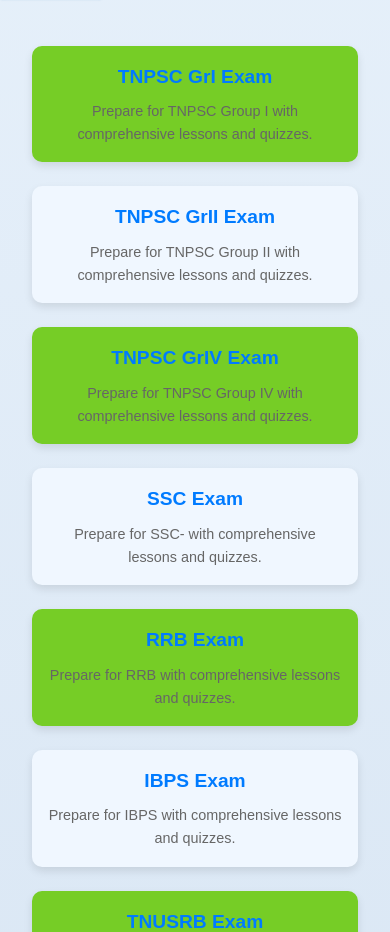
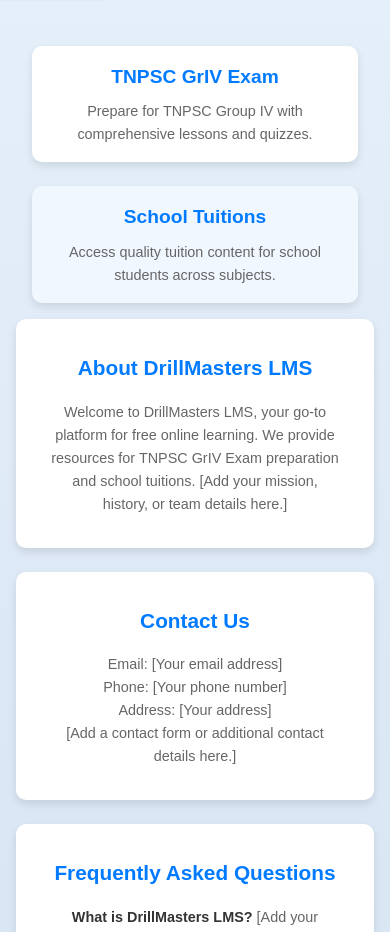
Before and after one commit to rjagathe/drillmasters-lms, a plain HTML site: page index.html in a window 390 px wide. Shown: the part 130-1062 px from the top of the page. Drawn offline with Linux system fonts and the light colour scheme.

```diff
--- a/index.html
+++ b/index.html
@@ -139,7 +139,7 @@
 
         /* Alternating background colors for tiles */
         .tile:nth-child(odd) {
-            background: #76CD26; /* Apple green for odd tiles (e.g., TNPSC GrIV Exam) */
+            background: #ffffff; /* White for odd tiles (e.g., TNPSC GrIV Exam) */
         }
 
         .tile:nth-child(even) {
@@ -160,6 +160,46 @@
         .tile p {
             font-size: 1rem;
             color: #666;
+        }
+
+        /* Content Sections for About, Contact, FAQ, Support */
+        .content-section {
+            background: white;
+            border-radius: 10px;
+            box-shadow: 0 4px 8px rgba(0, 0, 0, 0.1);
+            padding: 2rem;
+            margin-bottom: 1.5rem;
+            text-align: center;
+        }
+
+        .content-section h2 {
+            font-size: 1.8rem;
+            color: #007bff;
+            margin-bottom: 1rem;
+        }
+
+        .content-section p,
+        .content-section ul {
+            font-size: 1rem;
+            color: #666;
+        }
+
+        .content-section ul {
+            list-style: none;
+            padding: 0;
+        }
+
+        .content-section li {
+            margin: 0.5rem 0;
+        }
+
+        .content-section li strong {
+            color: #333;
+        }
+
+        /* Smooth scrolling for anchor links */
+        html {
+            scroll-behavior: smooth;
         }
 
         /* Footer */
@@ -205,6 +245,10 @@
             .tile h2 {
                 font-size: 1.3rem;
             }
+
+            .content-section h2 {
+                font-size: 1.5rem;
+            }
         }
 
         @media (max-width: 480px) {
@@ -242,13 +286,22 @@
             .tile p {
                 font-size: 0.9rem;
             }
+
+            .content-section h2 {
+                font-size: 1.3rem;
+            }
+
+            .content-section p,
+            .content-section ul {
+                font-size: 0.9rem;
+            }
         }
     </style>
 </head>
 <body>
     <!-- Header -->
     <header>
-        <img src="Logo.png" alt="DrillMasters Logo" class="header-logo">
+        <img src="logo.png" alt="DrillMasters Logo" class="header-logo">
         <div class="header-content">
             <h1>DrillMasters LMS</h1>
             <p>Free Online Learning for TNPSC GrIV Exam & School Tuitions</p>
@@ -274,38 +327,13 @@
     <main>
         <section class="menu-tiles">
             <div class="tile" onclick="window.location.href='tnpsc-griv.html'">
-                <h2>TNPSC GrI Exam</h2>
-                <p>Prepare for TNPSC Group I with comprehensive lessons and quizzes.</p>
-            </div>
-            <div class="tile" onclick="window.location.href='school-tuitions.html'">
-                <h2>TNPSC GrII Exam</h2>
-                <p>Prepare for TNPSC Group II with comprehensive lessons and quizzes.</p>
-            </div>
-	    <div class="tile" onclick="window.location.href='tnpsc-griv.html'">
                 <h2>TNPSC GrIV Exam</h2>
                 <p>Prepare for TNPSC Group IV with comprehensive lessons and quizzes.</p>
-            </div>
-            <div class="tile" onclick="window.location.href='school-tuitions.html'">
-                <h2>SSC Exam</h2>
-                <p>Prepare for SSC- with comprehensive lessons and quizzes.</p>
-            </div>
-	    <div class="tile" onclick="window.location.href='tnpsc-griv.html'">
-                <h2>RRB Exam</h2>
-                <p>Prepare for RRB with comprehensive lessons and quizzes.</p>
-            </div>
-            <div class="tile" onclick="window.location.href='school-tuitions.html'">
-                <h2>IBPS Exam</h2>
-                <p>Prepare for IBPS with comprehensive lessons and quizzes.</p>
-            </div>
-	    <div class="tile" onclick="window.location.href='tnpsc-griv.html'">
-                <h2>TNUSRB Exam</h2>
-                <p>Prepare for TNUSRB with comprehensive lessons and quizzes.</p>
             </div>
             <div class="tile" onclick="window.location.href='school-tuitions.html'">
                 <h2>School Tuitions</h2>
                 <p>Access quality tuition content for school students across subjects.</p>
             </div>
-
         </section>
 
         <!-- About Section -->
```
Lines whose indentation alone changed are shown as unchanged.
